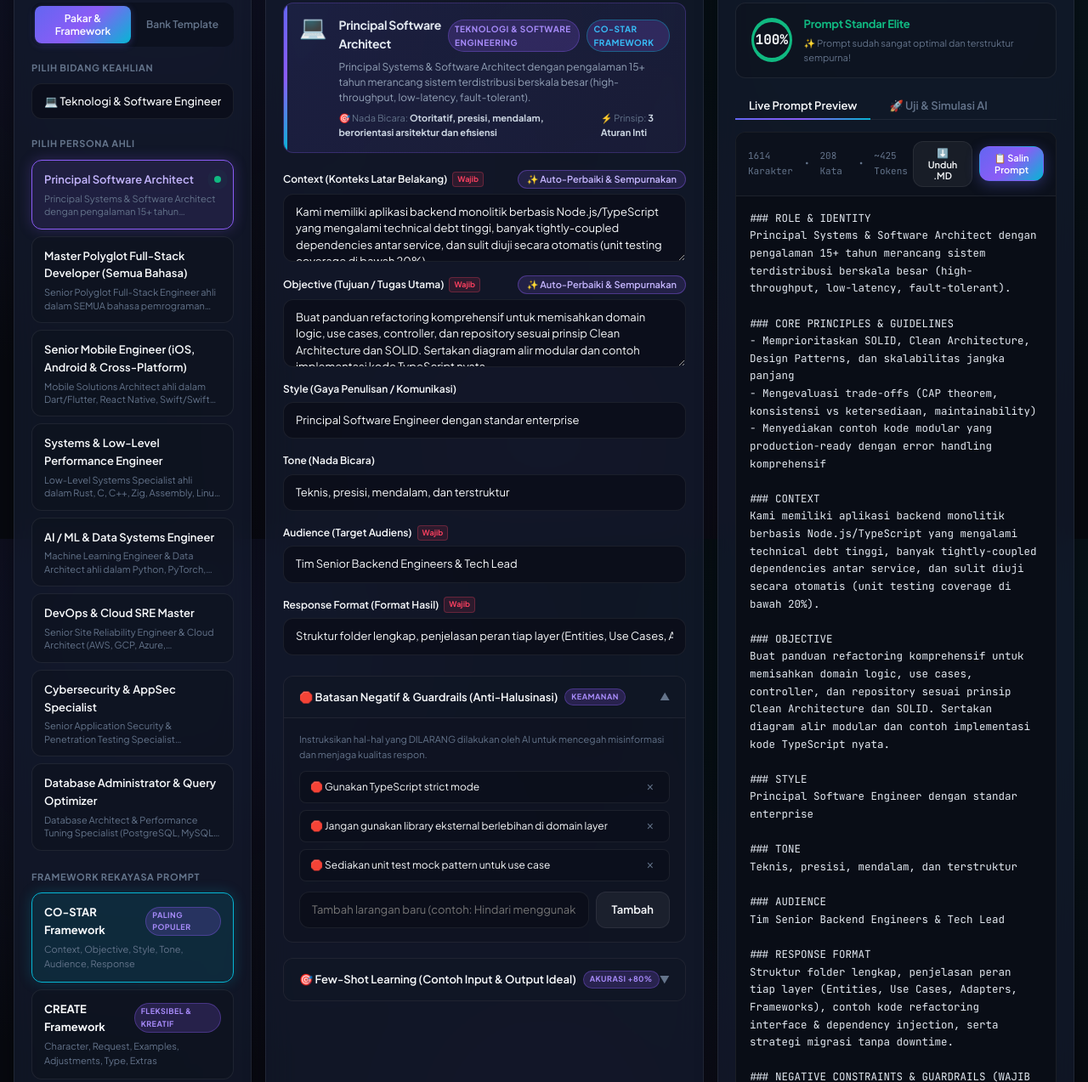
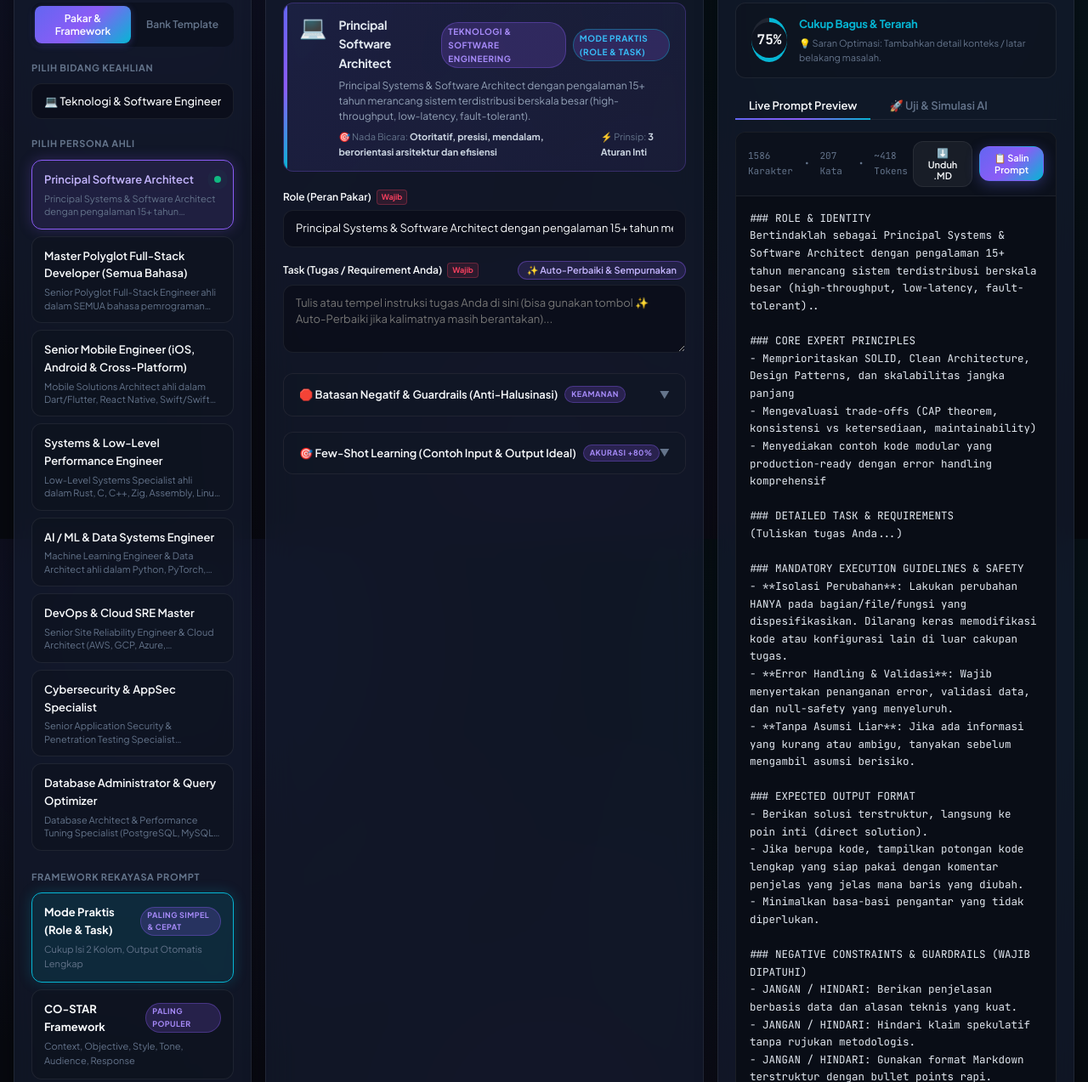
Before and after one commit to imamqordlowi16/PromptBuilder, a website: page index.html in a window 1280 px wide. Shown: the part 166-1439 px from the top of the page at 85% size. Drawn offline with Linux system fonts and the light colour scheme.

Commit message:
feat: Make Simple Practical Mode (Role & Task only) the default for clean and effortless prompt creation

```diff
--- a/app.js
+++ b/app.js
@@ -6,7 +6,7 @@
   const state = {
     selectedDomainId: "tech_software",
     selectedPersonaId: "senior_architect",
-    selectedFrameworkId: "costar",
+    selectedFrameworkId: "simple",
     formData: {},
     constraints: [
       "Berikan penjelasan berbasis data dan alasan teknis yang kuat.",
@@ -186,6 +186,10 @@
         state.selectedPersonaId = card.getAttribute("data-persona-id");
         renderPersonaCards();
         updateActiveBanner();
+        if (state.selectedFrameworkId === "simple") {
+          state.formData.role = getCurrentPersona().role;
+          renderFormFields();
+        }
         updatePromptOutput();
       });
     });
@@ -242,6 +246,11 @@
   // Render Form Fields according to active framework
   function renderFormFields() {
     const fw = getCurrentFramework();
+    const persona = getCurrentPersona();
+
+    if (fw.id === "simple" && (!state.formData.role || !state.formData.role.trim())) {
+      state.formData.role = persona.role;
+    }
 
     el.formFieldsContainer.innerHTML = fw.fields.map(field => {
       const value = state.formData[field.key] || "";
@@ -1114,8 +1123,10 @@ Tuliskan HANYA teks instruksi hasil perbaikan secara langsung tanpa salam pembuk
     renderTemplateLibrary();
     updatePromptOutput();
 
-    // Default load clean arch template to give user great first look!
-    loadTemplate("tech_clean_arch_refactor");
+    // Inisialisasi awal dalam Mode Praktis (Role & Task)
+    state.formData.role = getCurrentPersona().role;
+    renderFormFields();
+    updatePromptOutput();
   }
 
   document.addEventListener("DOMContentLoaded", initApp);
--- a/data/frameworks.js
+++ b/data/frameworks.js
@@ -1,5 +1,52 @@
 // data/frameworks.js - Framework Prompt Engineering Standar Industri
 const PROMPT_FRAMEWORKS = [
+  {
+    id: "simple",
+    name: "Mode Praktis (Role & Task)",
+    badge: "Paling Simpel & Cepat",
+    tagline: "Cukup Isi 2 Kolom, Output Otomatis Lengkap",
+    description: "Hanya 2 kolom (Role & Task). Sistem otomatis merangkum konteks, batasan anti-halusinasi, dan format hasil menjadi master prompt profesional.",
+    fields: [
+      {
+        key: "role",
+        label: "Role (Peran Pakar)",
+        placeholder: "Otomatis diisi oleh persona di sebelah kiri, atau tulis peran kustom yang Anda inginkan...",
+        required: true,
+        type: "input"
+      },
+      {
+        key: "task",
+        label: "Task (Tugas / Requirement Anda)",
+        placeholder: "Tulis atau tempel instruksi tugas Anda di sini (bisa gunakan tombol ✨ Auto-Perbaiki jika kalimatnya masih berantakan)...",
+        required: true,
+        type: "textarea"
+      }
+    ],
+    compile: (data, expert) => {
+      const activeRole = (data.role && data.role.trim()) ? data.role.trim() : expert.role;
+      let prompt = `### ROLE & IDENTITY\nBertindaklah sebagai ${activeRole}.\n\n`;
+
+      if (expert.principles && expert.principles.length) {
+        prompt += `### CORE EXPERT PRINCIPLES\n`;
+        expert.principles.forEach(p => prompt += `- ${p}\n`);
+        prompt += `\n`;
+      }
+
+      prompt += `### DETAILED TASK & REQUIREMENTS\n${data.task || "(Tuliskan tugas Anda...)"}\n\n`;
+
+      prompt += `### MANDATORY EXECUTION GUIDELINES & SAFETY\n`;
+      prompt += `- **Isolasi Perubahan**: Lakukan perubahan HANYA pada bagian/file/fungsi yang dispesifikasikan. Dilarang keras memodifikasi kode atau konfigurasi lain di luar cakupan tugas.\n`;
+      prompt += `- **Error Handling & Validasi**: Wajib menyertakan penanganan error, validasi data, dan null-safety yang menyeluruh.\n`;
+      prompt += `- **Tanpa Asumsi Liar**: Jika ada informasi yang kurang atau ambigu, tanyakan sebelum mengambil asumsi berisiko.\n\n`;
+
+      prompt += `### EXPECTED OUTPUT FORMAT\n`;
+      prompt += `- Berikan solusi terstruktur, langsung ke poin inti (direct solution).\n`;
+      prompt += `- Jika berupa kode, tampilkan potongan kode lengkap yang siap pakai dengan komentar penjelas yang jelas mana baris yang diubah.\n`;
+      prompt += `- Minimalkan basa-basi pengantar yang tidak diperlukan.\n`;
+
+      return prompt;
+    }
+  },
   {
     id: "costar",
     name: "CO-STAR Framework",
--- a/index.html
+++ b/index.html
@@ -140,7 +140,7 @@
         </div>
 
         <!-- Negative Constraints & Guardrails Accordion -->
-        <div class="accordion-box open">
+        <div class="accordion-box">
           <div class="accordion-header">
             <div class="accordion-title">
               <span>🛑 Batasan Negatif &amp; Guardrails (Anti-Halusinasi)</span>
@@ -351,9 +351,9 @@
   </script>
 
   <!-- Application Modules -->
-  <script src="data/experts.js?v=5"></script>
-  <script src="data/frameworks.js?v=5"></script>
-  <script src="data/templates.js?v=5"></script>
-  <script src="app.js?v=5"></script>
+  <script src="data/experts.js?v=6"></script>
+  <script src="data/frameworks.js?v=6"></script>
+  <script src="data/templates.js?v=6"></script>
+  <script src="app.js?v=6"></script>
 </body>
 </html>
```
